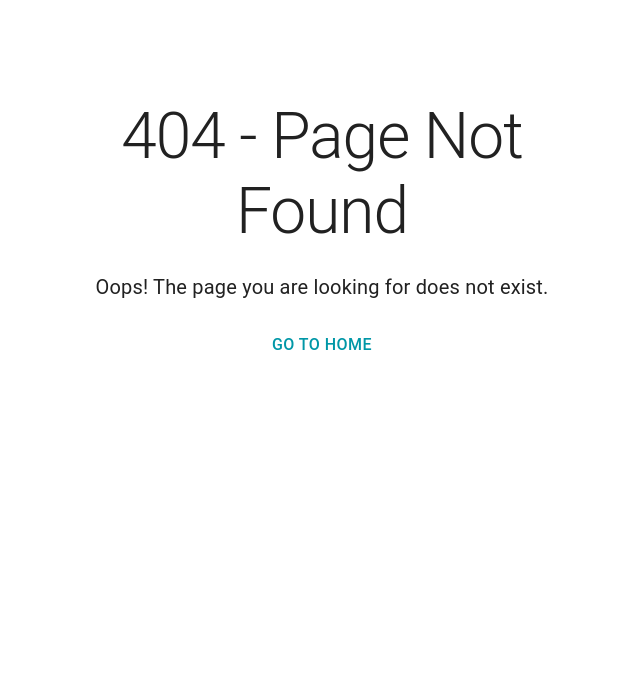
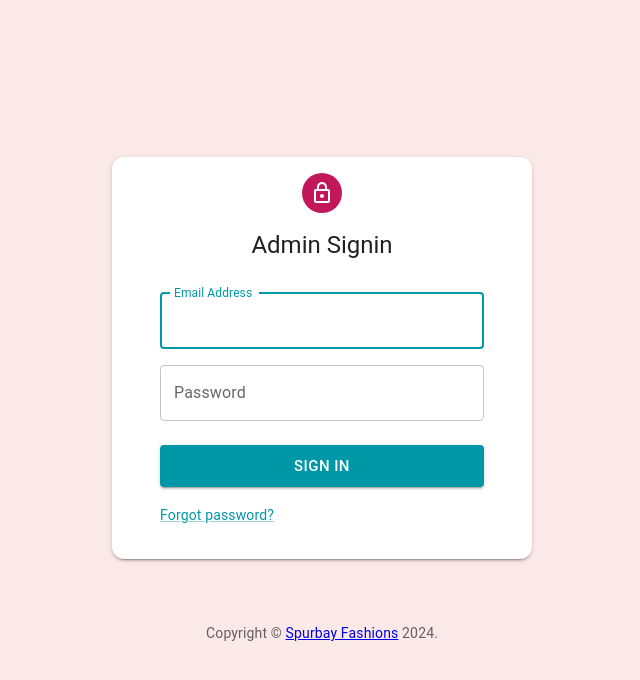
Before and after one commit to ankitshukla20/spurbay, a React (Vite) app in the folder frontend/: page /auth/admin in a window 1280 px wide. Before the commit this address had no page. Shown: the top 680 px of the page, without its empty margins (318-958 px from the left). Built offline with nearby package versions, Linux system fonts and the light colour scheme.

Commit message:
Add admin signin functionality

```diff
--- a/frontend/src/Layouts/AdminLayout.tsx
+++ b/frontend/src/Layouts/AdminLayout.tsx
@@ -1,13 +1,30 @@
 import { Box, Container } from "@mui/material";
+import { useEffect } from "react";
 import { Outlet } from "react-router-dom";
+import { useRecoilState } from "recoil";
 import AdminDashboard from "../components/AdminDashboard";
+import useAdminLogout from "../hooks/useAdminLogout";
+import useGetAdmin from "../hooks/useGetAdmin";
+import { adminState } from "../store";
+import AdminProtected from "../pages/admin/AdminProtected";
 
 const drawerWidth = 240;
 
 export default function AdminLayout() {
+  const [admin, setAdmin] = useRecoilState(adminState);
+  const { data } = useGetAdmin();
+
+  useEffect(() => {
+    if (data) {
+      setAdmin(data);
+    }
+  }, [data]);
+
+  const logout = useAdminLogout();
+
   return (
     <Box display={"flex"}>
-      <AdminDashboard />
+      <AdminDashboard drawerWidth={drawerWidth} logoutFn={logout.mutate} />
       <Box
         component="main"
         sx={{
@@ -17,7 +34,7 @@ export default function AdminLayout() {
         }}
       >
         <Container maxWidth="lg">
-          <Outlet />
+          {admin ? <Outlet /> : <AdminProtected />}
         </Container>
       </Box>
     </Box>
--- a/frontend/src/components/AdminDashboard.tsx
+++ b/frontend/src/components/AdminDashboard.tsx
@@ -15,17 +15,33 @@ import {
   SwipeableDrawer,
   Typography,
 } from "@mui/material";
+import { UseMutateFunction } from "@tanstack/react-query";
 import { useState } from "react";
-import { Link } from "react-router-dom";
+import { useNavigate } from "react-router-dom";
+import { useRecoilValue } from "recoil";
+import { LogoutResponse } from "../hooks/useUserLogout";
+import { HttpError } from "../services/http-error";
+import { adminState } from "../store";
+import SideAuthButton from "./Nav/SideAuthButton";
 import SidebarNavButton from "./Nav/SidebarNavButton";
 
-const drawerWidth = 240;
+interface Props {
+  drawerWidth: number;
+  logoutFn: UseMutateFunction<LogoutResponse, HttpError, void, unknown>;
+}
 
-export default function Dashboard() {
+export default function Dashboard({ drawerWidth, logoutFn }: Props) {
+  const admin = useRecoilValue(adminState);
   const [mobileOpen, setMobileOpen] = useState(false);
+  const navigate = useNavigate();
 
   const handleListItemClick = () => {
     setMobileOpen(false); // Close the drawer when a list item is clicked
+  };
+
+  const handleLogout = () => {
+    logoutFn();
+    navigate("/admin");
   };
 
   const drawer = (
@@ -86,6 +102,7 @@ export default function Dashboard() {
 
         <Divider sx={{ my: 1, mx: 4 }} />
 
+        {admin ? (
           <ListItem disablePadding>
             <ListItemButton
               sx={{
@@ -96,12 +113,16 @@ export default function Dashboard() {
                 mt: 3,
                 mx: 4,
               }}
-            component={Link}
-            to="/"
+              onClick={handleLogout}
             >
               <ListItemText primary="Logout" />
             </ListItemButton>
           </ListItem>
+        ) : (
+          <SideAuthButton to="/auth/admin" onClick={handleListItemClick}>
+            Signin
+          </SideAuthButton>
+        )}
       </List>
     </Box>
   );
--- /dev/null
+++ b/frontend/src/hooks/useAdminLogout.ts
@@ -0,0 +1,33 @@
+import { useMutation, useQueryClient } from "@tanstack/react-query";
+import { useSetRecoilState } from "recoil";
+import { apiClient } from "../services/api-client";
+import { HttpError } from "../services/http-error";
+import { adminState } from "../store";
+
+export interface LogoutResponse {
+  message: string;
+}
+
+const useAdminLogout = () => {
+  const queryClient = useQueryClient();
+  const setAdmin = useSetRecoilState(adminState);
+
+  return useMutation({
+    mutationFn: () =>
+      apiClient
+        .post<LogoutResponse>("/auth/admin/logout")
+        .then((res) => res.data),
+
+    onSuccess: (response) => {
+      queryClient.invalidateQueries({ queryKey: ["admin"] });
+      setAdmin(null);
+      console.log(response.message);
+    },
+
+    onError: (error: HttpError) => {
+      console.log(error.response?.data.error);
+    },
+  });
+};
+
+export default useAdminLogout;
--- /dev/null
+++ b/frontend/src/hooks/useAdminSignin.ts
@@ -0,0 +1,30 @@
+import { useMutation } from "@tanstack/react-query";
+import { SigninBody } from "../schemas/authSchema";
+import { apiClient } from "../services/api-client";
+import { HttpError } from "../services/http-error";
+
+interface Response {
+  message: string;
+}
+
+const useAdminSignin = (onSignin: () => void) => {
+  const adminMutation = useMutation({
+    mutationFn: (signinBody: SigninBody) =>
+      apiClient
+        .post<Response>("/auth/admin/signin", signinBody)
+        .then((res) => res.data),
+
+    onSuccess: (response) => {
+      onSignin();
+      console.log(response.message);
+    },
+
+    onError: (error: HttpError) => {
+      console.log(error.response?.data.error);
+    },
+  });
+
+  return adminMutation;
+};
+
+export default useAdminSignin;
--- /dev/null
+++ b/frontend/src/hooks/useGetAdmin.ts
@@ -0,0 +1,30 @@
+import { useQuery } from "@tanstack/react-query";
+import { apiClient } from "../services/api-client";
+import isHttpError from "../services/isHttpError";
+import { Admin } from "../store";
+
+const useGetAdmin = () => {
+  return useQuery({
+    queryKey: ["admin"],
+    // queryFn: () => apiClient.get<User>("/admin/me").then((res) => res.data),
+    queryFn: async () => {
+      try {
+        const response = await apiClient.get<Admin>("/admin/me");
+        return response.data;
+      } catch (error) {
+        if (
+          isHttpError(error) &&
+          error.response &&
+          error.response.status === 401
+        ) {
+          // User is not logged in, return null value
+          return null;
+        }
+        // If it's not a 401 error, rethrow the error
+        throw error;
+      }
+    },
+  });
+};
+
+export default useGetAdmin;
--- /dev/null
+++ b/frontend/src/pages/admin/AdminProtected.tsx
@@ -0,0 +1,43 @@
+import { Box, Button, Typography } from "@mui/material";
+import { Link } from "react-router-dom";
+
+export default function Error() {
+  return (
+    <Box
+      sx={{
+        textAlign: "center",
+        mt: { xs: "50px", md: "100px" }, // Adjust margin based on screen size
+        mx: "auto", // Center align horizontally
+        maxWidth: "600px", // Limit maximum width
+        padding: "0 20px", // Add padding on smaller screens
+      }}
+    >
+      <Typography
+        variant="h1"
+        gutterBottom
+        sx={{
+          fontSize: { xs: "3rem", md: "4rem", textTransform: "uppercase" },
+        }}
+      >
+        401 Unauthorized
+      </Typography>
+      <Typography
+        variant="body1"
+        gutterBottom
+        sx={{ fontSize: { xs: "1rem", md: "1.25rem" } }}
+      >
+        To access admin functionalities, login with an admin's credentials.
+      </Typography>
+      <Button
+        variant="text"
+        disableElevation
+        color="primary"
+        component={Link}
+        to="/auth/admin/"
+        sx={{ mt: 2, fontSize: "1rem", textTransform: "none" }} // Add margin top and adjust font size
+      >
+        Signin as Admin
+      </Button>
+    </Box>
+  );
+}
--- /dev/null
+++ b/frontend/src/pages/auth/AdminSignin.tsx
@@ -0,0 +1,89 @@
+import { zodResolver } from "@hookform/resolvers/zod";
+import { Box, Button, Link, TextField, Typography } from "@mui/material";
+import { useForm } from "react-hook-form";
+import { Link as RouterLink, useNavigate } from "react-router-dom";
+import MySnackbar from "../../components/MySnackbar";
+import useAdminSignin from "../../hooks/useAdminSignin";
+import { SigninBody, signinSchema } from "../../schemas/authSchema";
+
+export default function AdminSignin() {
+  const {
+    register,
+    handleSubmit,
+    formState: { errors },
+    reset,
+  } = useForm<SigninBody>({
+    resolver: zodResolver(signinSchema),
+  });
+
+  const navigate = useNavigate();
+
+  const onSignin = () => {
+    reset();
+    navigate("/admin");
+  };
+
+  const signin = useAdminSignin(onSignin);
+
+  const submitHandler = (data: SigninBody) => {
+    signin.mutate(data);
+  };
+
+  return (
+    <>
+      <Typography component="h1" variant="h5">
+        Admin Signin
+      </Typography>
+      <Box
+        component="form"
+        onSubmit={handleSubmit(submitHandler)}
+        noValidate
+        sx={{ my: 4, mx: 6 }}
+      >
+        <TextField
+          fullWidth
+          label="Email Address"
+          autoFocus
+          {...register("email")}
+        />
+        {errors.email && (
+          <Typography variant="caption" color="error">
+            {errors.email.message}
+          </Typography>
+        )}
+
+        <TextField
+          fullWidth
+          label="Password"
+          type="password"
+          sx={{ mt: 2 }}
+          {...register("password")}
+        />
+        {errors.password && (
+          <Typography variant="caption" color="error">
+            {errors.password.message}
+          </Typography>
+        )}
+
+        <Button
+          type="submit"
+          fullWidth
+          variant="contained"
+          size="large"
+          sx={{ mt: 3, mb: 2 }}
+          disabled={signin.isPending}
+        >
+          {signin.isPending ? "Signing in..." : "Sign In"}
+        </Button>
+
+        <Link component={RouterLink} to="/auth" variant="body2">
+          Forgot password?
+        </Link>
+      </Box>
+
+      <MySnackbar check={signin.isError} severity="error">
+        {signin.error?.response?.data.error}
+      </MySnackbar>
+    </>
+  );
+}
--- a/frontend/src/routes.tsx
+++ b/frontend/src/routes.tsx
@@ -1,14 +1,15 @@
 import { createBrowserRouter } from "react-router-dom";
+import AdminLayout from "./Layouts/AdminLayout";
+import AuthLayout from "./Layouts/AuthLayout";
+import Layout from "./Layouts/Layout";
+import Error from "./pages/Error";
 import Home from "./pages/Home";
 import Shop from "./pages/Shop";
-import Layout from "./Layouts/Layout";
-import Error from "./pages/Error";
-import AdminLayout from "./Layouts/AdminLayout";
 import Analytics from "./pages/admin/Analytics";
+import NewProduct from "./pages/admin/NewProduct";
+import AdminSignin from "./pages/auth/AdminSignin";
 import Signin from "./pages/auth/Signin";
-import AuthLayout from "./Layouts/AuthLayout";
 import Signup from "./pages/auth/Signup";
-import NewProduct from "./pages/admin/NewProduct";
 
 const router = createBrowserRouter([
   {
@@ -16,14 +17,8 @@ const router = createBrowserRouter([
     element: <Layout />,
     errorElement: <Error />,
     children: [
-      {
-        index: true,
-        element: <Home />,
-      },
-      {
-        path: "shop",
-        element: <Shop />,
-      },
+      { index: true, element: <Home /> },
+      { path: "shop", element: <Shop /> },
     ],
   },
   {
@@ -33,6 +28,7 @@ const router = createBrowserRouter([
     children: [
       { index: true, element: <Signin /> },
       { path: "register", element: <Signup /> },
+      { path: "admin", element: <AdminSignin /> },
     ],
   },
   {
--- a/frontend/src/store.ts
+++ b/frontend/src/store.ts
@@ -8,7 +8,19 @@ export interface User {
   createdAt: Date;
 }
 
+export interface Admin {
+  id: string;
+  firstname: string;
+  lastname: string;
+  email: string;
+}
+
 export const userState = atom<User | null>({
   key: "userState",
   default: null,
 });
+
+export const adminState = atom<Admin | null>({
+  key: "adminState",
+  default: null,
+});
```
Also changed, not shown: 1 other file (tests, documents, lock files or other folders). Lines whose indentation alone changed are shown as unchanged.
